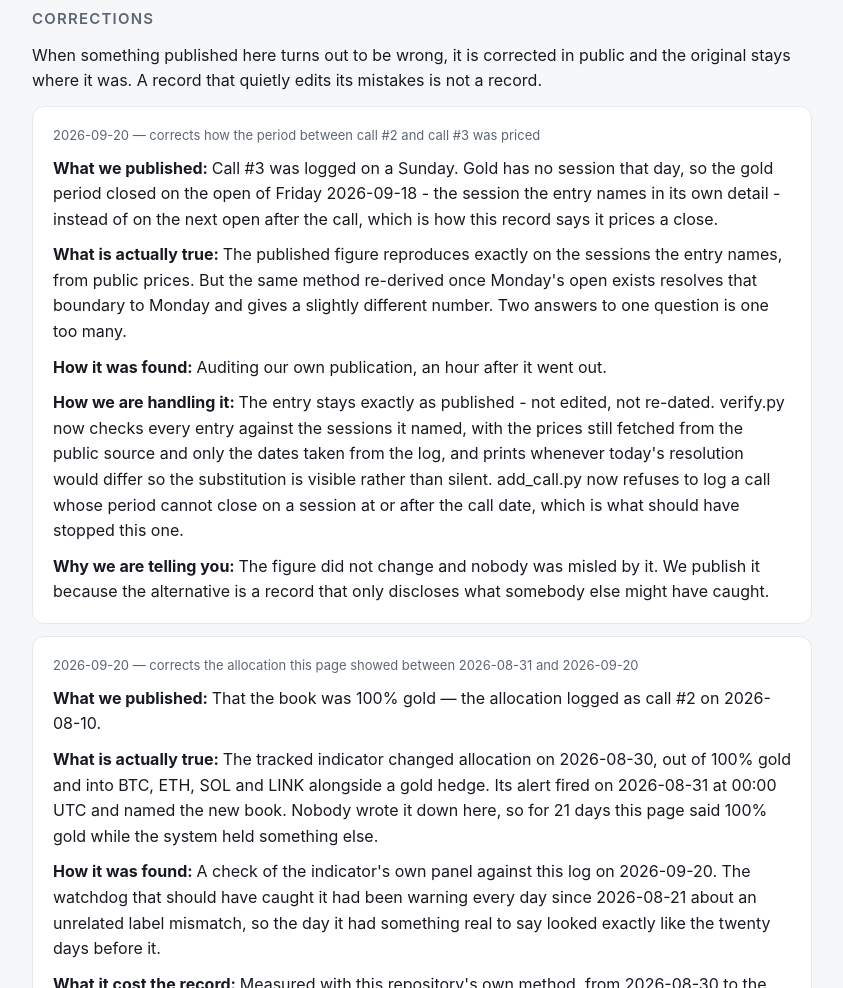
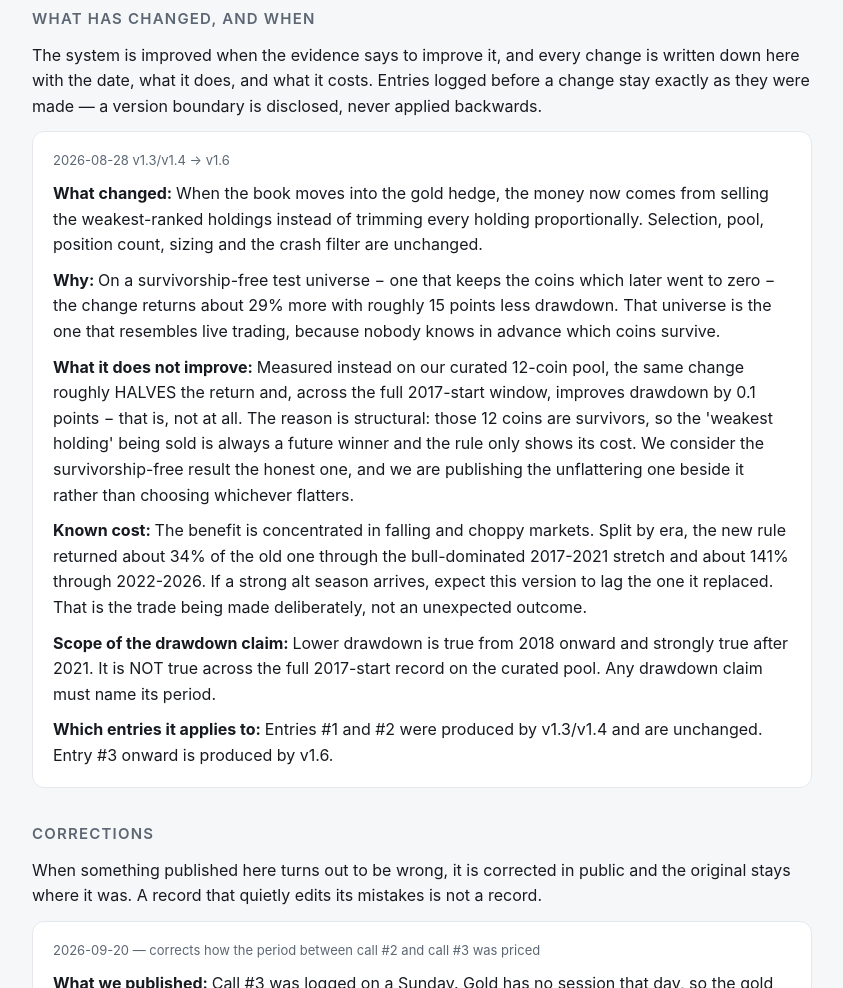
Before and after one commit to VeroCompass/vero-compass-record, a plain HTML site: page index.html in a window 1280 px wide. Shown: the part 2780-3768 px from the top of the page, without its empty margins (218-1061 px from the left). Drawn offline with Linux system fonts and the light colour scheme.

Commit message:
Show the change history on the page, not just in the file
engine_changes has been recorded since 2026-08-28 and rendered nowhere,
so a reader had no way to know the record spans more than one version of
the system. The section states each change as a mechanism in plain
English, with why, what it does NOT improve, its known cost, and which
entries it applies to. Parameters stay where they have always been:
inside the indicator's settings, visible to a subscriber only.

Same generic renderer as corrections - a future entry carrying a field
this page never anticipated is shown rather than silently dropped.

```diff
--- a/index.html
+++ b/index.html
@@ -149,6 +149,19 @@
     see the <a href="LOG.md">log</a> and this repository's commit history.</p>
   </section>
 
+  <!-- The change history. Same problem as corrections: engine_changes has been recorded since
+       2026-08-28 and rendered nowhere, so a reader had no way to know the record spans more than one
+       version of the system. What each entry says is the MECHANISM in plain English - never the
+       parameters, which stay where they have always been: visible only to a subscriber inside the
+       indicator's own settings. -->
+  <section id="changes-section" style="display:none">
+    <h2>What has changed, and when</h2>
+    <p>The system is improved when the evidence says to improve it, and every change is written down
+    here with the date, what it does, and what it costs. Entries logged before a change stay exactly as
+    they were made — a version boundary is disclosed, never applied backwards.</p>
+    <div id="changes"></div>
+  </section>
+
   <!-- Corrections have been written into calls.json since 2026-08-28 and rendered NOWHERE, so the only
        people who ever saw one were those reading the raw file. A correction nobody can see is not a
        correction; this section is the difference between disclosing a mistake and filing it. -->
@@ -287,6 +300,36 @@ fetch("calls.json").then(function(r){return r.json();}).then(function(d){
     tb.appendChild(tr);
   });
 
+  // The change history, newest first. Rendered generically, same as corrections below: an entry that
+  // carries a field this page never anticipated is still shown, rather than silently dropped.
+  var LABEL = {what_changed: "What changed", why: "Why", what_it_does_not_improve: "What it does not improve",
+               known_cost: "Known cost", drawdown_claim_scope: "Scope of the drawdown claim",
+               applies_to: "Which entries it applies to"};
+  var chg = (d.engine_changes||[]).slice().reverse();
+  if (chg.length) {
+    var cbox = document.getElementById("changes");
+    chg.forEach(function(c){
+      var card = document.createElement("div");
+      card.className = "card"; card.style.marginBottom = "12px";
+      var head = document.createElement("div");
+      head.className = "meta";
+      head.textContent = (c.date||"") + (c.from && c.to ? "   " + c.from + " → " + c.to : "");
+      card.appendChild(head);
+      Object.keys(c).forEach(function(k){
+        if (k === "date" || k === "from" || k === "to" || !c[k]) return;
+        var p = document.createElement("p");
+        p.style.margin = "10px 0 0";
+        var lab = document.createElement("strong");
+        lab.textContent = (LABEL[k] || k.replace(/_/g, " ")) + ": ";
+        p.appendChild(lab);
+        p.appendChild(document.createTextNode(String(c[k])));
+        card.appendChild(p);
+      });
+      cbox.appendChild(card);
+    });
+    document.getElementById("changes-section").style.display = "";
+  }
+
   // Corrections, newest first. Fields are rendered generically from whatever each entry carries, so a
   // future correction that explains something new is never dropped just because the page did not expect
   // that key. Text is inserted with textContent, never innerHTML — the log is data, not markup.
```
